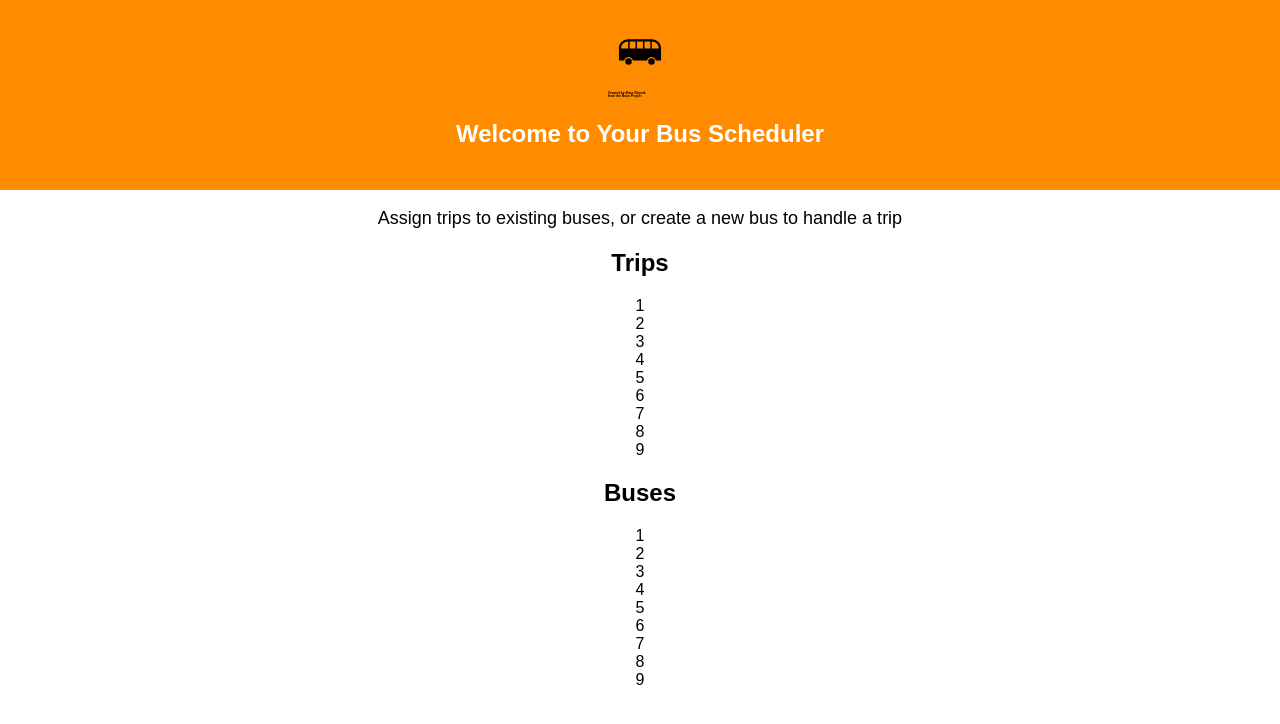
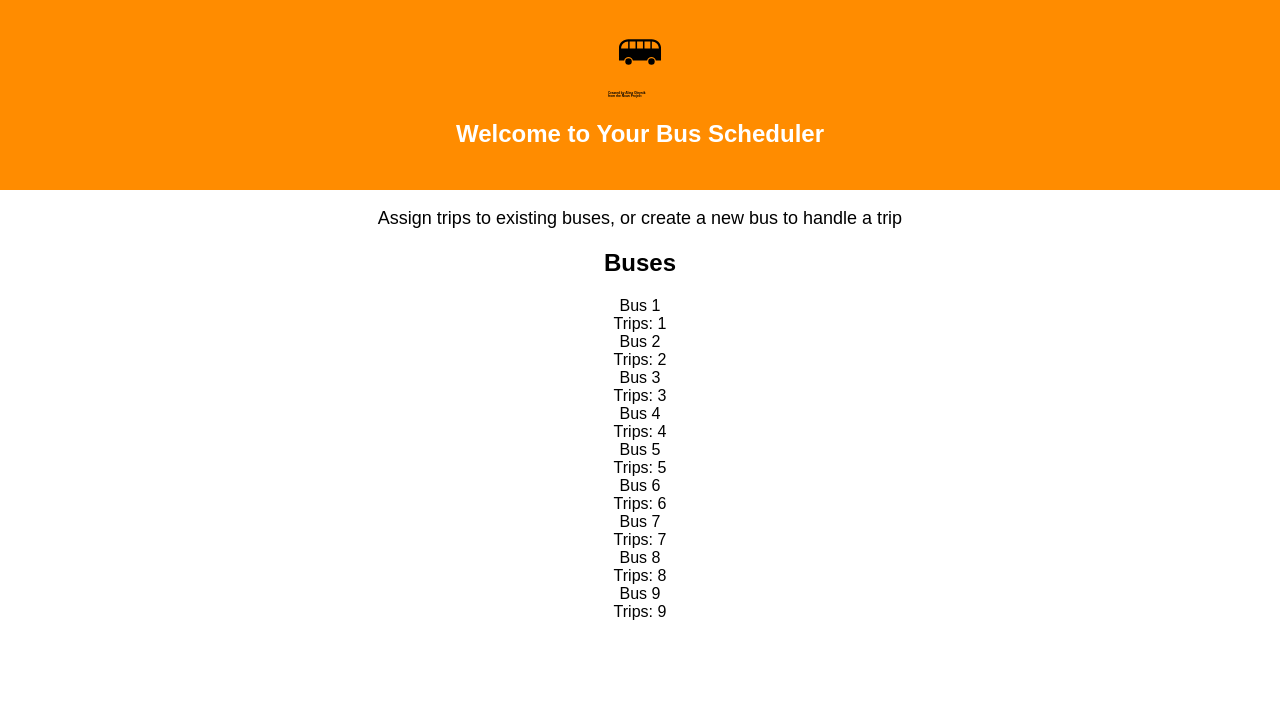
Before and after one commit to kayline/remix_bus_scheduling, a React (Create React App) app: page / in a window 1280 px wide. Shown: the top 724 px of the page. Built offline with nearby package versions, Linux system fonts and the light colour scheme.

Commit message:
Add bus<=>trip relationship and display

```diff
--- a/src/App.js
+++ b/src/App.js
@@ -22,14 +22,12 @@ class App extends Component {
         <p className="App-intro">
           Assign trips to existing buses, or create a new bus to handle a trip
         </p>
-        <h2>Trips</h2>
-        {this.state.trips.map(trip => (
-          <div key={trip.id}>{trip.id}</div>
-          ))
-        }
         <h2>Buses</h2>
         {this.state.buses.map(bus => (
-          <div key={bus.id}>{bus.id}</div>
+          <div key={bus.id}>
+            <div>{bus.name}</div>
+            <div>Trips: {bus.trip_ids}</div>
+          </div>
           ))
         }
       </div>
--- a/src/bus_scheduling_input.json
+++ b/src/bus_scheduling_input.json
@@ -13,14 +13,14 @@
 		],
 	"buses":
 		[
-			{ "id": 1, "name": "Bus 1"},
-			{ "id": 2, "name": "Bus 2"},
-			{ "id": 3, "name": "Bus 3"},
-			{ "id": 4, "name": "Bus 4"},
-			{ "id": 5, "name": "Bus 5"},
-			{ "id": 6, "name": "Bus 6"},
-			{ "id": 7, "name": "Bus 7"},
-			{ "id": 8, "name": "Bus 8"},
-			{ "id": 9, "name": "Bus 9"}
+			{ "id": 1, "name": "Bus 1", "trip_ids": [1] },
+			{ "id": 2, "name": "Bus 2", "trip_ids": [2] },
+			{ "id": 3, "name": "Bus 3", "trip_ids": [3] },
+			{ "id": 4, "name": "Bus 4", "trip_ids": [4] },
+			{ "id": 5, "name": "Bus 5", "trip_ids": [5] },
+			{ "id": 6, "name": "Bus 6", "trip_ids": [6] },
+			{ "id": 7, "name": "Bus 7", "trip_ids": [7] },
+			{ "id": 8, "name": "Bus 8", "trip_ids": [8] },
+			{ "id": 9, "name": "Bus 9", "trip_ids": [9] }
 		]
 }
```
